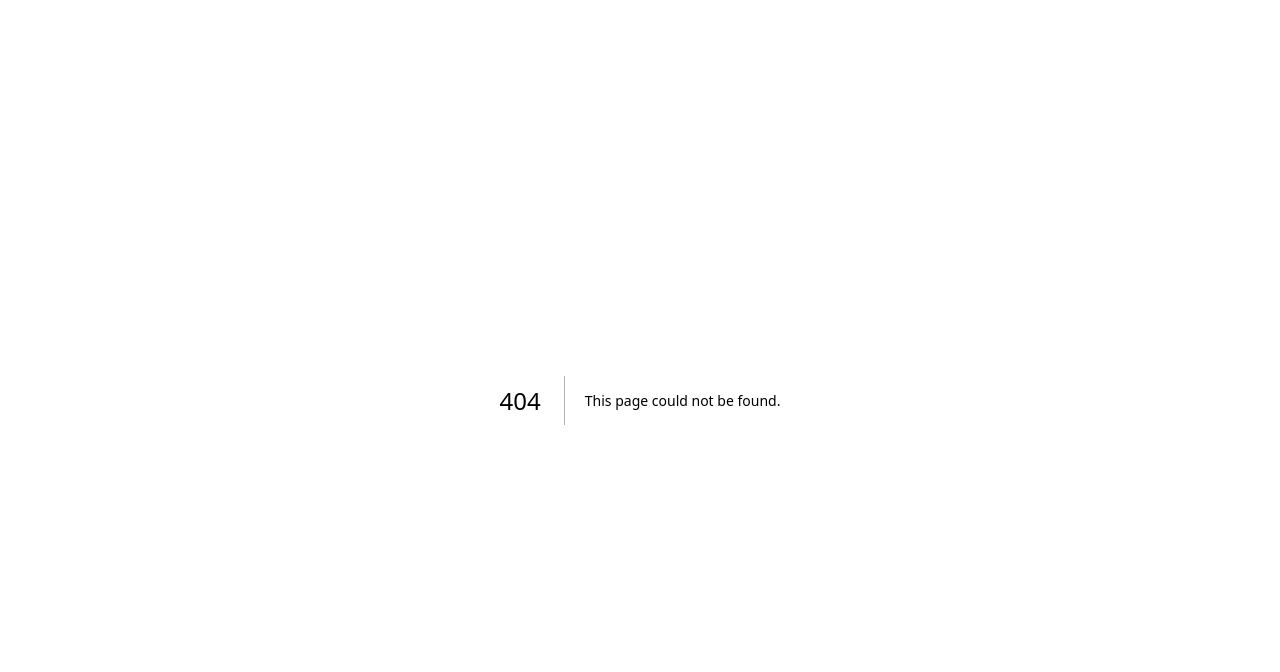
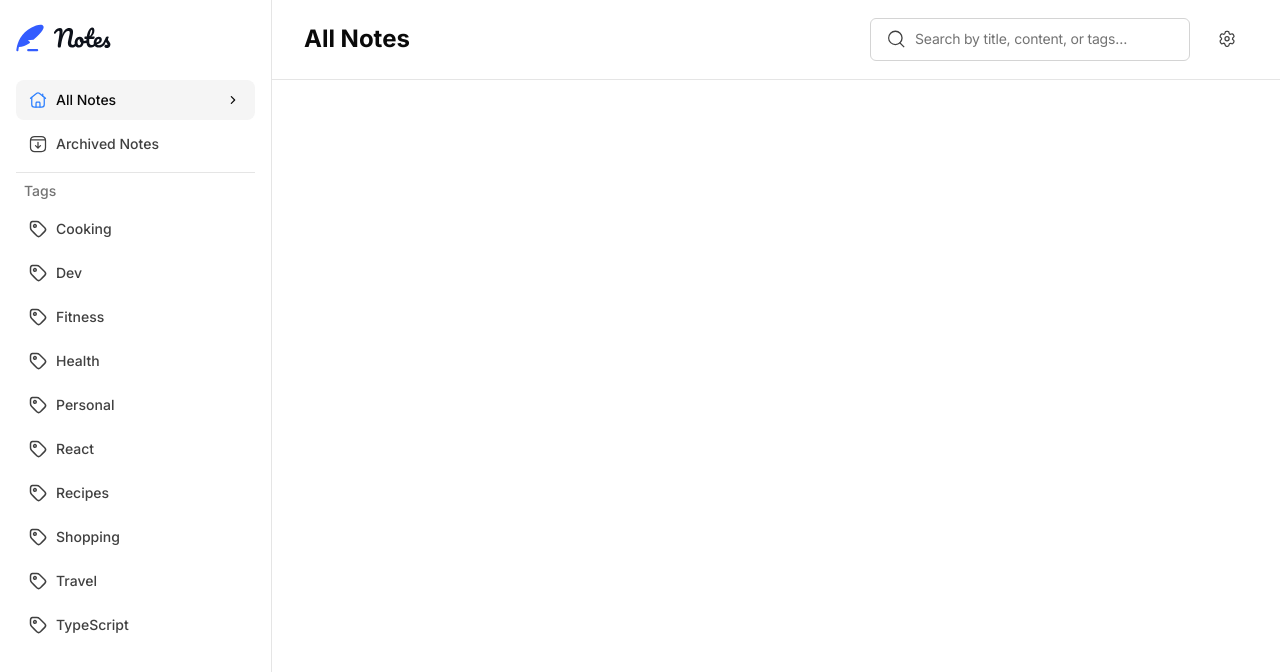
Before and after one commit to amine-bambrik-p8/notes-app, a Next.js app: page /notes/1 in a window 1280 px wide. Before the commit this address had no page. Shown: the top 672 px of the page. Built offline with nearby package versions, Linux system fonts and the light colour scheme.

Commit message:
Create top-bar layout

```diff
--- /dev/null
+++ b/src/app/(side-menu)/(top-bar)/(content)/notes/[id]/page.tsx
@@ -0,0 +1,3 @@
+export default function NotePage() {
+  return <></>;
+}
--- /dev/null
+++ b/src/app/(side-menu)/(top-bar)/layout.tsx
@@ -0,0 +1,37 @@
+'use client';
+
+import SearchIcon from '@/components/shared/icons/search';
+import SettingsIcon from '@/components/shared/icons/settings';
+import Input from '@/components/shared/input';
+
+export default function AllNotesPage({
+  children,
+}: Readonly<{ children: React.ReactNode; menu: React.ReactNode }>) {
+  return (
+    <div className="flex h-full w-full flex-col">
+      <div className="flex flex-row items-center justify-between px-8 max-md:hidden md:border-b-1 md:border-b-neutral-200 md:py-4.5 dark:md:border-b-neutral-800">
+        <h1 className="text-2xl font-bold text-neutral-950 dark:text-white">
+          All Notes
+        </h1>
+        <div className="flex flex-row items-center space-x-4">
+          <div className="inline-block w-80">
+            <Input
+              name="search"
+              placeholder="Search by title, content, or tags…"
+              type="text"
+              prefix={
+                <SearchIcon className="size-5 fill-neutral-700 dark:fill-neutral-400" />
+              }
+            ></Input>
+          </div>
+          <div>
+            <button className="flex size-10.5 cursor-pointer items-center justify-center text-neutral-500">
+              <SettingsIcon className="size-5 fill-neutral-700 dark:fill-neutral-400"></SettingsIcon>
+            </button>
+          </div>
+        </div>
+      </div>
+      <div className="h-full w-full">{children}</div>
+    </div>
+  );
+}
```
Also changed, not shown: src/app/(side-menu)/(top-bar)/(content)/notes/default.tsx (renamed from src/app/(menu)/page.tsx), src/app/(side-menu)/layout.tsx (renamed from src/app/(menu)/layout.tsx).
